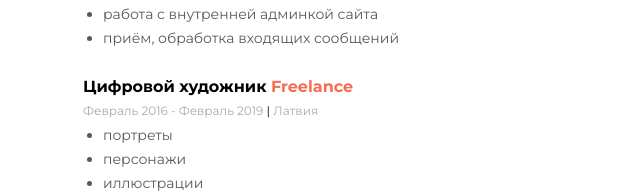
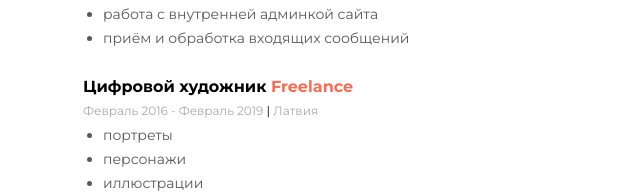
Before and after one commit to Rish-Fish/Resume_2021, a plain HTML site: page index.html in a window 1280 px wide. Shown: the part 744-936 px from the top of the page, 397-1037 px from the left. Drawn offline with Linux system fonts and the light colour scheme.

Commit message:
correcte content and photo me_1.jpg reload

```diff
--- a/index.html
+++ b/index.html
@@ -224,7 +224,7 @@
                 работа с внутренней админкой сайта
               </li>
               <li class="profession-duties-item">
-                приём, обработка входящих сообщений
+                приём и обработка входящих сообщений
               </li>
               <!-- <li class="profession-duties-item">
                 обработка
```
Also changed, not shown: assets/img/me_1.jpeg, 2 other files.
